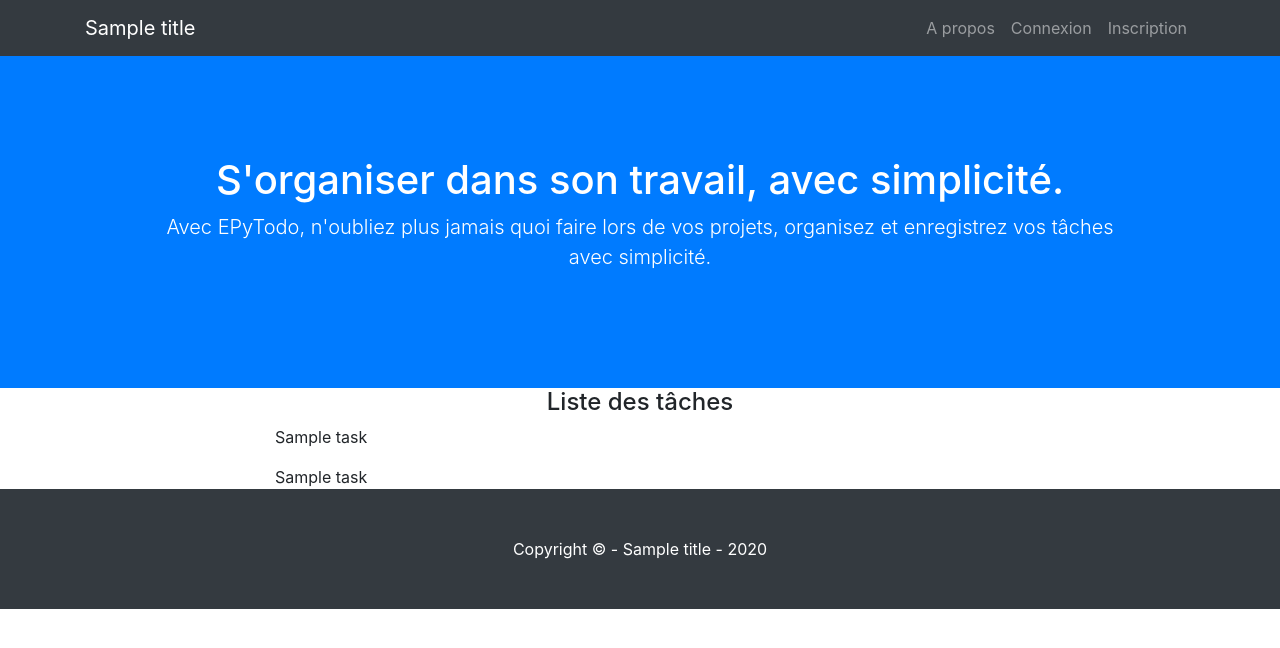
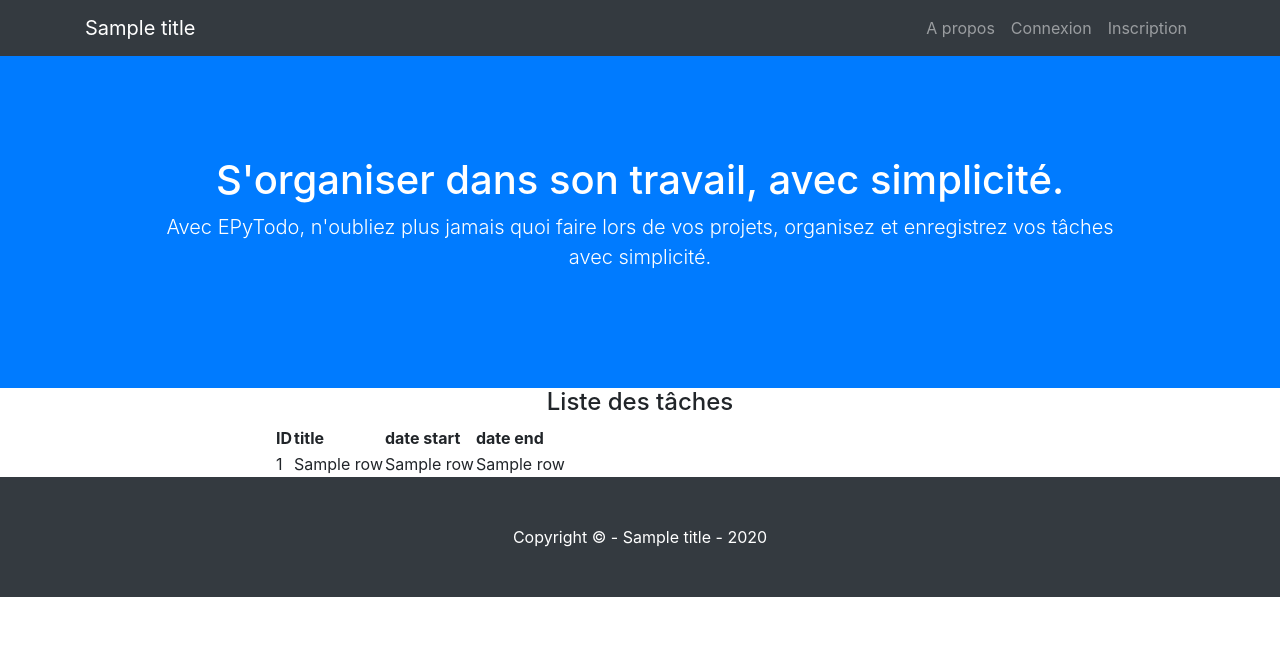
Before and after one commit to AnthoniMarie/EpyTodo, a Flask app: template app/templates/tasks/list.html in a window 1280 px wide. Shown: the top 648 px of the page. Run offline with Flask 2, Linux system fonts and the light colour scheme; the template is opened without the code that fills it: most values are stand-ins (such as "Sample title", 1, 10 or a date in 2020); some libraries are stand-ins or nearby versions.

Commit message:
[FIX] - Partially fixing task list error

```diff
--- a/app/controller.py
+++ b/app/controller.py
@@ -54,6 +54,10 @@ class UserController(object):
 
 class TaskController(object):
     def task_list(data):
+        #task_details = {
+        #    'title': 'John',
+        #    'status': 'done'
+        #}
         title = TaskModel.display_task(data)
         return render_template("tasks/list.html", title="EPyTodo | Liste des tâches",
                            myContent="view all user tasks", task=title)
--- a/app/models.py
+++ b/app/models.py
@@ -58,9 +58,9 @@ class TaskModel(object):
         except:
             return jsonify(result ="an error occured")
     def display_task(data):
-        cursor.execute("SELECT title AS t_title from task;")
+        cursor.execute("SELECT * from task;")
         db_linkage.commit()
         #data = {"test": 123456789, "test2": 2, "test3": 3}
         data = cursor.fetchall()
         print(data)
-        return json.dumps(data,indent=4)
+        return data
--- a/app/templates/tasks/list.html
+++ b/app/templates/tasks/list.html
@@ -5,8 +5,31 @@
             <h4 style="text-align: center">
                 Liste des tâches
             </h4>
-            <p>{{ task }}</p>
-            <td>{{task.t_title}}</td>
+        <table>
+    <thead>
+    <tr>
+        <th>ID</th>
+        <th>title</th>
+        <th>date start</th>
+        <th>date end</th>
+    </tr>
+    </thead>
+    <tbody>
+        {% for row in task %}
+            <tr>
+                <td>{{row[0]}}</td>
+                <td>{{row[1]}}</td>
+                <td>{{row[2]}}</td>
+                <td>{{row[3]}}</td>
+            </tr>
+        {% endfor %}
+    </tbody>
+</table>
+
+
+
+
+
         </div>
       </div>
     </div>
--- a/app/views.py
+++ b/app/views.py
@@ -38,9 +38,3 @@ def logout_user():
 @app.route('/user/task', methods=['GET', 'POST'])
 def task_list():
     return controller.TaskController.task_list(db_linkage)
-    #return render_template("auth/register.html", title="EPyTodo | Connexion :)",
-     #                      myContent="Connexion à l'espace membre EPyTodo")
-#@app.route('/user')
-#def route_all_users():
-#    result = ""
-#    try:
```
